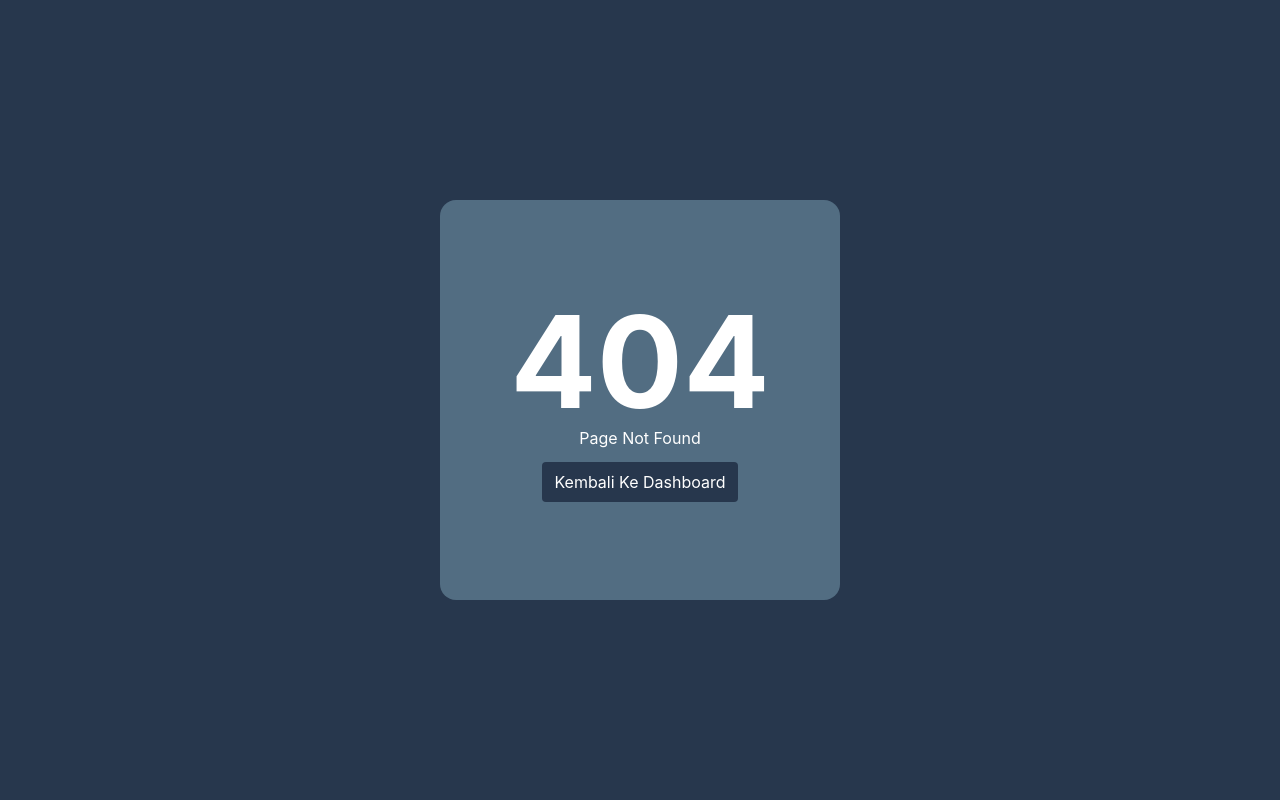
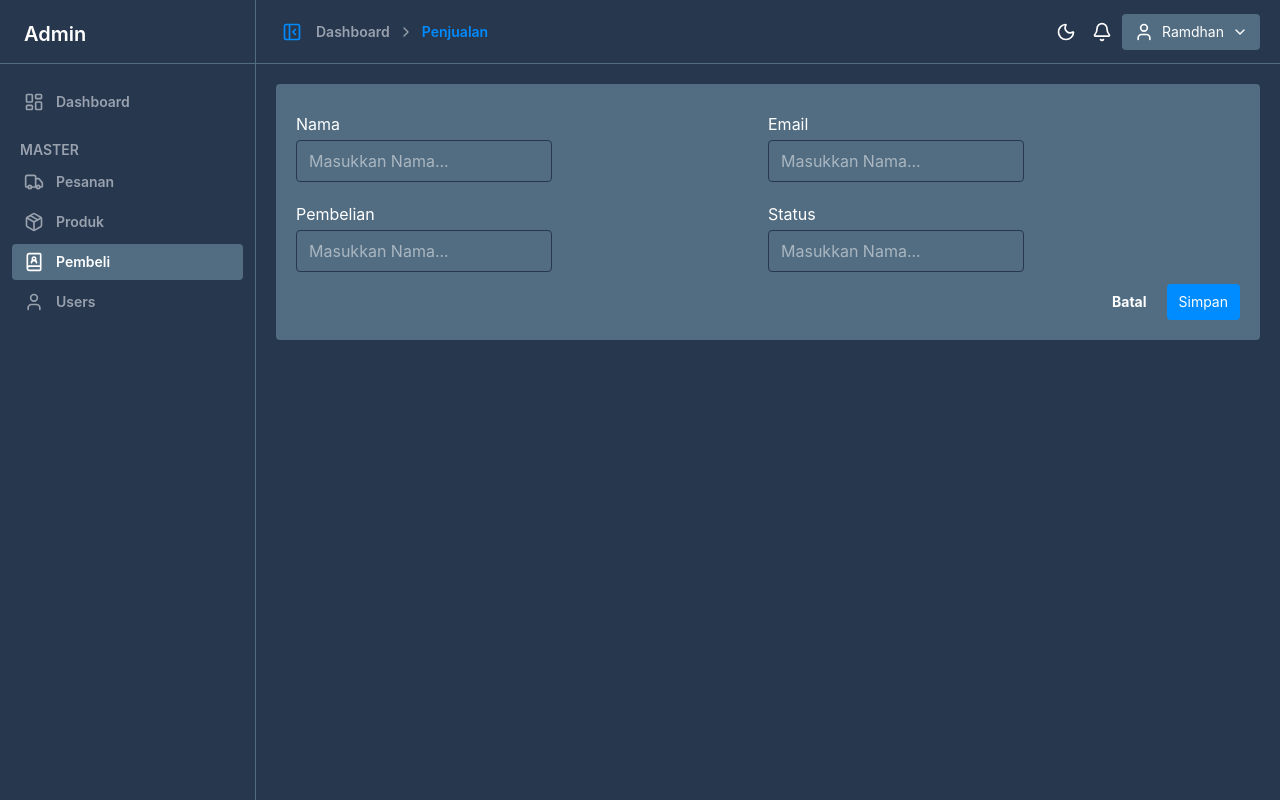
Before and after one commit to RAMDHAN-MQ/react-admin-dashboard, a React (Vite) app: page /pembeli/form in a window 1280 px wide. Before the commit this address had no page. Built offline with nearby package versions, Linux system fonts and the light colour scheme.

Commit message:
add: ui form tambah data

```diff
--- a/src/components/ui/Button.tsx
+++ b/src/components/ui/Button.tsx
@@ -1,13 +1,14 @@
 import type { ReactNode } from "react";
 
 type Props = {
-  icon: ReactNode;
+  icon?: ReactNode;
   text?: string;
   onClick: () => void;
   type?: "button" | "submit";
   variant: string;
   disabled?: boolean;
   iconOnly?: boolean;
+  textOnly?: boolean;
 };
 
 export default function Button({
@@ -18,11 +19,15 @@ export default function Button({
   variant,
   disabled = false,
   iconOnly = false,
+  textOnly = false,
 }: Props) {
   let warna;
   switch (variant) {
     case "primary":
-      warna = "bg-primary";
+      warna = "text-white bg-primary hover:bg-primary-shadow";
+      break;
+    case "cancel":
+      warna = "text-white font-bold hover:bg-tema-3-shadow";
       break;
     default:
       warna = "";
@@ -31,7 +36,7 @@ export default function Button({
   return (
     <button
       type={type}
-      className={`text-white flex items-center ${iconOnly ? "p-1" : "gap-2 px-3 py-2"} rounded text-sm cursor-pointer ${warna}`}
+      className={`flex items-center ${iconOnly ? "p-1" : textOnly ? "px-3 py-2" : "gap-2 px-3 py-2"} rounded text-sm cursor-pointer ${warna}`}
       onClick={onClick}
       disabled={disabled}
     >
--- a/src/components/ui/HeaderMaster.tsx
+++ b/src/components/ui/HeaderMaster.tsx
@@ -11,10 +11,6 @@ type Props = {
 export default function HeaderMaster({ judul, keterangan, url }: Props) {
   const navigate = useNavigate();
 
-  function handleClick() {
-    navigate(url);
-  }
-
   return (
     <div className="flex justify-between items-center">
       <div className="text-white flex flex-col">
@@ -25,7 +21,7 @@ export default function HeaderMaster({ judul, keterangan, url }: Props) {
         <Button
           text="Tambah Data"
           icon={<Plus size={16} />}
-          onClick={handleClick}
+          onClick={() => navigate(url)}
           type="button"
           variant="primary"
           disabled={false}
--- /dev/null
+++ b/src/components/ui/InputForm.tsx
@@ -0,0 +1,30 @@
+type Props = {
+  label: string;
+  type: string;
+  placeholder?: string;
+};
+
+export default function InputForm({ label, type, placeholder }: Props) {
+  let formInput;
+  switch (type) {
+    case "inputText":
+      formInput = (
+        <input
+          type="text"
+          className="border border-tema-4 rounded px-3 py-2 my-1 outline-0 w-64"
+          placeholder={placeholder}
+        />
+      );
+      break;
+    default:
+      formInput = "";
+  }
+  return (
+    <div className="text-white my-2">
+      <label htmlFor="" className="block">
+        {label}
+      </label>
+      {formInput}
+    </div>
+  );
+}
--- a/src/index.css
+++ b/src/index.css
@@ -8,4 +8,5 @@
   --color-tema-4: #27374d;
   --color-tema-4-shadow: #33455e;
   --color-primary: #008bff;
+  --color-primary-shadow: #0268bd;
 }
--- a/src/main.tsx
+++ b/src/main.tsx
@@ -9,6 +9,7 @@ import Pesanan from "./pages/master/Pesanan.tsx";
 import Produk from "./pages/master/Produk.tsx";
 import Users from "./pages/master/Users.tsx";
 import NotFound from "./pages/NotFound.tsx";
+import FormPembeli from "./pages/Pembeli/FormPembeli.tsx";
 
 createRoot(document.getElementById("root")!).render(
   <StrictMode>
@@ -20,6 +21,8 @@ createRoot(document.getElementById("root")!).render(
           <Route path="pesanan" element={<Pesanan />}></Route>
           <Route path="produk" element={<Produk />}></Route>
           <Route path="users" element={<Users />}></Route>
+
+          <Route path="pembeli/form" element={<FormPembeli />}></Route>
         </Route>
         <Route path="*" element={<NotFound />}></Route>
       </Routes>
--- /dev/null
+++ b/src/pages/Pembeli/FormPembeli.tsx
@@ -0,0 +1,50 @@
+import { useNavigate } from "react-router-dom";
+import Button from "../../components/ui/Button";
+import InputForm from "../../components/ui/InputForm";
+
+export default function FormPembeli() {
+  const navigate = useNavigate();
+
+  return (
+    <div className="bg-tema-3 p-5 rounded">
+      <form action="" className="">
+        <div className="grid grid-cols-2">
+          <InputForm
+            label="Nama"
+            type="inputText"
+            placeholder="Masukkan Nama..."
+          />
+          <InputForm
+            label="Email"
+            type="inputText"
+            placeholder="Masukkan Nama..."
+          />
+          <InputForm
+            label="Pembelian"
+            type="inputText"
+            placeholder="Masukkan Nama..."
+          />
+          <InputForm
+            label="Status"
+            type="inputText"
+            placeholder="Masukkan Nama..."
+          />
+        </div>
+        <div className="flex justify-end gap-2">
+          <Button
+            text="Batal"
+            variant="cancel"
+            onClick={() => navigate("/pembeli")}
+            textOnly={true}
+          />
+          <Button
+            text="Simpan"
+            variant="primary"
+            onClick={() => alert("tombol ditekan")}
+            textOnly={true}
+          />
+        </div>
+      </form>
+    </div>
+  );
+}
--- a/src/pages/master/Pembeli.tsx
+++ b/src/pages/master/Pembeli.tsx
@@ -42,7 +42,7 @@ export default function Pembeli() {
       <HeaderMaster
         judul="Pembeli"
         keterangan="Tabel seluruh pembeli"
-        url="/asdasda"
+        url="/pembeli/form"
       />
       <SearchFilter select={filterSelect} />
       <Table column={column} data={row} />
```
